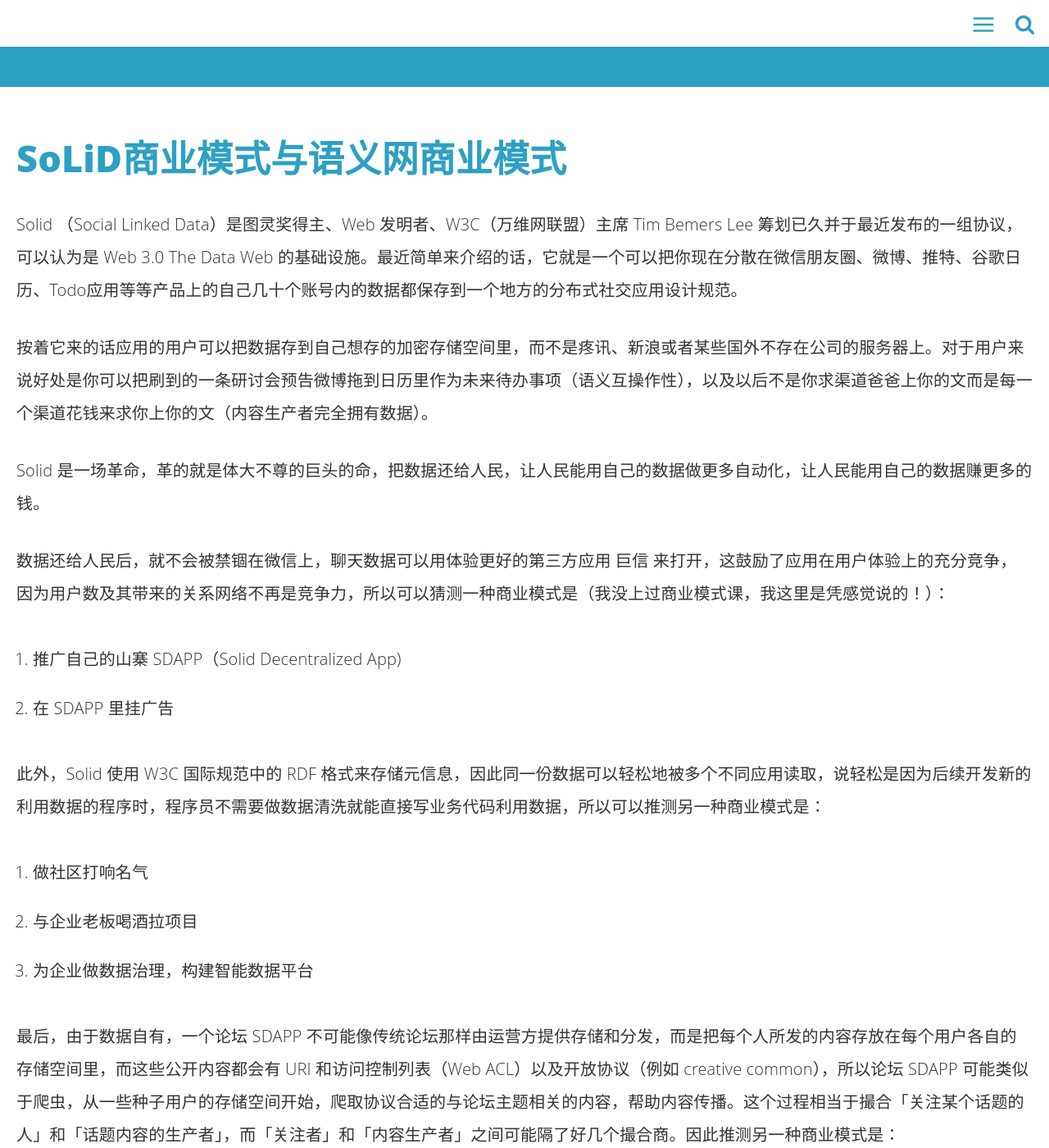
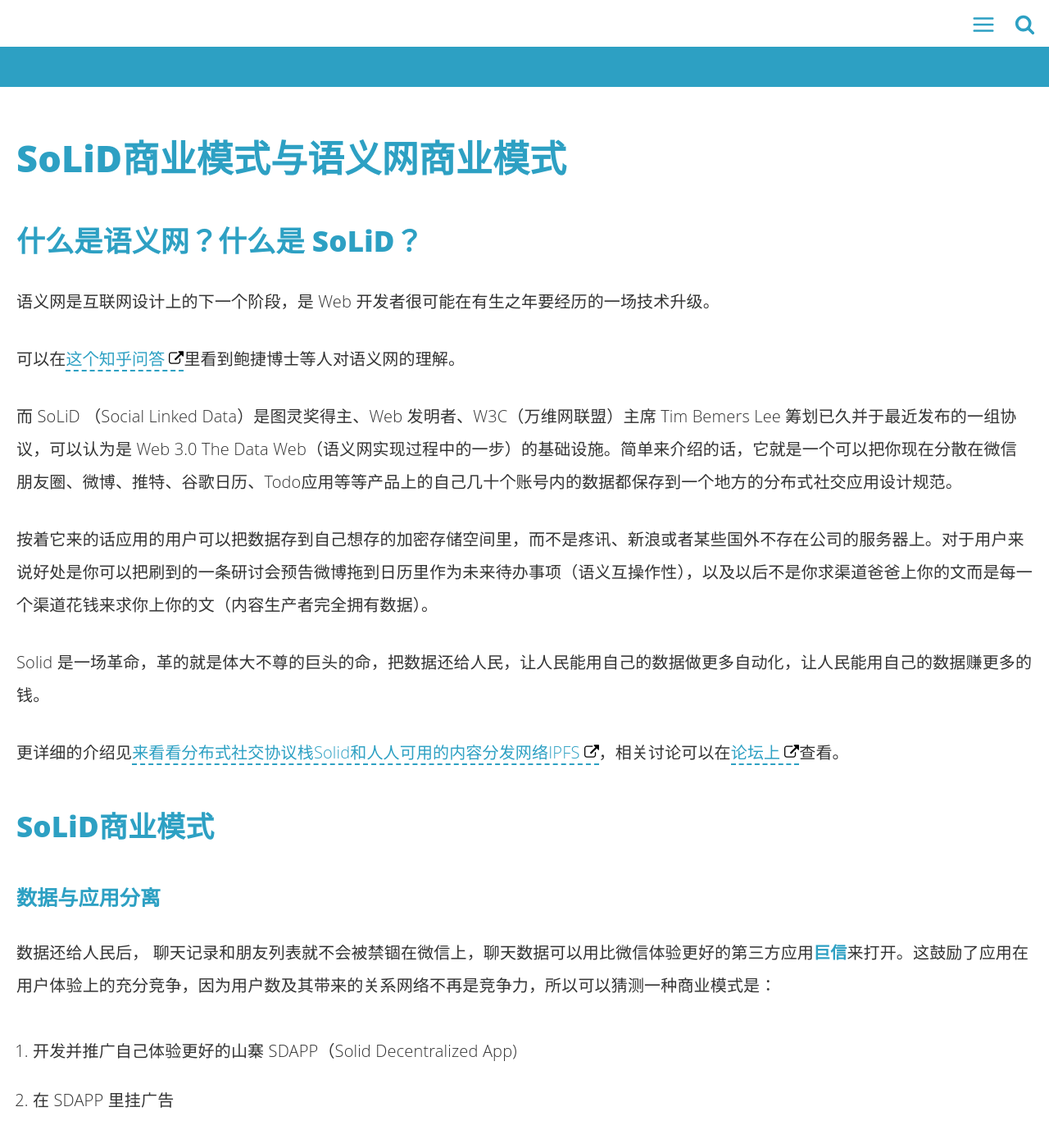
Before and after one commit to linonetwo/linonetwo.github.io, a Jekyll site: the page built from _posts/2018-12-02-SoLiD商业模式与语义网商业模式.md, in a window 1280 px wide and 1400 px high, scrolled down 451 px. Shown: the whole window at 82% size. Built offline with Jekyll 4.4.1, drawn with Linux system fonts in a browser that asks for light colours; comment, search, counter and statistics services are not loaded; some of the changed text lies outside the part shown.

Commit message:
Update 2018-12-02-SoLiD商业模式与语义网商业模式.md

```diff
--- a/_posts/2018-12-02-SoLiD商业模式与语义网商业模式.md
+++ b/_posts/2018-12-02-SoLiD商业模式与语义网商业模式.md
@@ -1,7 +1,7 @@
 ---
 layout: post
 title: "SoLiD商业模式与语义网商业模式"
-date: 2017-05-26 16:37:19 +0800
+date: 2018-12-02 16:37:19 +0800
 image: 'blog-author.jpg'
 description: '简述社交互联数据和数据自有带来的商业机会和局限'
 main-class: 'frontend'
@@ -16,16 +16,30 @@
 ---
 # SoLiD商业模式与语义网商业模式
 
-Solid （Social Linked Data）是图灵奖得主、Web 发明者、W3C（万维网联盟）主席 Tim Bemers Lee 筹划已久并于最近发布的一组协议，可以认为是 Web 3.0 The Data Web 的基础设施。最近简单来介绍的话，它就是一个可以把你现在分散在微信朋友圈、微博、推特、谷歌日历、Todo应用等等产品上的自己几十个账号内的数据都保存到一个地方的分布式社交应用设计规范。
+## 什么是语义网？什么是 SoLiD？
+
+语义网是互联网设计上的下一个阶段，是 Web 开发者很可能在有生之年要经历的一场技术升级。
+
+可以在[这个知乎问答](https://www.zhihu.com/question/19550885)里看到鲍捷博士等人对语义网的理解。
+
+而 SoLiD （Social Linked Data）是图灵奖得主、Web 发明者、W3C（万维网联盟）主席 Tim Bemers Lee 筹划已久并于最近发布的一组协议，可以认为是 Web 3.0 The Data Web（语义网实现过程中的一步）的基础设施。简单来介绍的话，它就是一个可以把你现在分散在微信朋友圈、微博、推特、谷歌日历、Todo应用等等产品上的自己几十个账号内的数据都保存到一个地方的分布式社交应用设计规范。
 
 按着它来的话应用的用户可以把数据存到自己想存的加密存储空间里，而不是疼讯、新浪或者某些国外不存在公司的服务器上。对于用户来说好处是你可以把刷到的一条研讨会预告微博拖到日历里作为未来待办事项（语义互操作性），以及以后不是你求渠道爸爸上你的文而是每一个渠道花钱来求你上你的文（内容生产者完全拥有数据）。
 
 Solid 是一场革命，革的就是体大不尊的巨头的命，把数据还给人民，让人民能用自己的数据做更多自动化，让人民能用自己的数据赚更多的钱。
 
-数据还给人民后，就不会被禁锢在微信上，聊天数据可以用体验更好的第三方应用 巨信 来打开，这鼓励了应用在用户体验上的充分竞争，因为用户数及其带来的关系网络不再是竞争力，所以可以猜测一种商业模式是（我没上过商业模式课，我这里是凭感觉说的！）：
+更详细的介绍见[来看看分布式社交协议栈Solid和人人可用的内容分发网络IPFS](https://onetwo.ren/%E7%9C%8B%E7%9C%8B%E5%88%86%E5%B8%83%E5%BC%8F%E7%A4%BE%E4%BA%A4%E5%8D%8F%E8%AE%AESolid/)，相关讨论可以在[论坛上](https://forum.learnsolid.cn/category/2/%E7%BB%BC%E5%90%88%E8%AE%A8%E8%AE%BA)查看。
 
-1. 推广自己的山寨 SDAPP（Solid Decentralized App)
+## SoLiD商业模式
+
+### 数据与应用分离
+
+数据还给人民后， 聊天记录和朋友列表就不会被禁锢在微信上，聊天数据可以用比微信体验更好的第三方应用**巨信**来打开。这鼓励了应用在用户体验上的充分竞争，因为用户数及其带来的关系网络不再是竞争力，所以可以猜测一种商业模式是：
+
+1. 开发并推广自己体验更好的山寨 SDAPP（Solid Decentralized App)
 2. 在 SDAPP 里挂广告
+
+### 互操作性
 
 此外，Solid 使用 W3C 国际规范中的 RDF 格式来存储元信息，因此同一份数据可以轻松地被多个不同应用读取，说轻松是因为后续开发新的利用数据的程序时，程序员不需要做数据清洗就能直接写业务代码利用数据，所以可以推测另一种商业模式是：
 
@@ -33,10 +47,37 @@
 2. 与企业老板喝酒拉项目
 3. 为企业做数据治理，构建智能数据平台
 
-最后，由于数据自有，一个论坛 SDAPP 不可能像传统论坛那样由运营方提供存储和分发，而是把每个人所发的内容存放在每个用户各自的存储空间里，而这些公开内容都会有 URI 和访问控制列表（Web ACL）以及开放协议（例如 creative common），所以论坛 SDAPP 可能类似于爬虫，从一些种子用户的存储空间开始，爬取协议合适的与论坛主题相关的内容，帮助内容传播。这个过程相当于撮合「关注某个话题的人」和「话题内容的生产者」，而「关注者」和「内容生产者」之间可能隔了好几个撮合商。因此推测另一种商业模式是：
+### （逻辑上的）去中心化存储
+
+由于数据自有，一个论坛 SDAPP 不可能像传统论坛那样由运营方提供存储和分发，而是把每个人所发的内容存放在每个用户各自的存储空间里，而这些公开内容都会有 URI 和访问控制列表（Web ACL）以及开放协议（例如 creative common），所以论坛 SDAPP 可能类似于爬虫，从一些种子用户的存储空间开始，爬取协议合适的与论坛主题相关的内容，帮助内容传播。这个过程相当于撮合「关注某个话题的人」和「话题内容的生产者」，而「关注者」和「内容生产者」之间可能隔了好几个撮合商。因此推测另一种商业模式是：
 
 1. 了解社区，收集种子用户列表
 2. 构建类似好东西传送门（ http://awesomeport.cn/ ）这样的爬虫
 3. 偶尔打打广告
 
+### （物理上的）中心化存储
+
+就需要broker把ACL再对搜索者开放，这时候一个周期性的扫描器就会发现ACL链条上的这个变化，然后勒令broker向数据开放者付费
+这时候ACL是对broker开放的，但不是对搜索者开放的，然后每当有搜索者想要查看实际的搜索结果的时候
+这时候ACL是对broker开放的，但不是对搜索者开放的，然后每当有搜索者想要查看实际的搜索结果的时候
+就是solid上搜索是得靠中间商的嘛，那么中间商就得向用户购买他们的ACL开放权，这样它们才能有更多搜索结果
+
+### 互联网访问控制
+
+用ACL文件来让broker为开放数据者付钱、从社交聊天记录中构建profile，客服人类的惰性、分布式打分、用OAuth连接现有的网站等等想法
+我觉得solid有一个优势，就是聊天记录可能也能成为个人档案的一部分，比如我可能懒得把我今天跟俩外国产品经理聊这件事记在日历上，但是我会在社交应用上跟你说，这要是能提取了，就能逐渐构建出我的日历之类的个人档案
+比如你想让自己的数据只在LinkedIn这种专家发现系统上被搜到，那么搜索方要为搜到你后查看你的profile而付费
+我好像搞清楚了solid怎么通过ACL机制来让中间商盈利了
+感觉重点就在于ACL可以实现broker能搜到你，但是搜索者不能直接查看你的信息
+就是broker那边不需要存储数据的副本，而是设置一个ACL，然后数据开放者的ACL会检查broker的ACL
+真正做到了被爬取的数据在访问时付费
+
+## 涌现
+
+当互联网在上个世纪刚刚出现时，没人能第一时间想到计算广告学和 SaaS。区块链刚刚出现时，也没人第一时间想到用分布式的时空证明（PoST）来构建廉价的 CDN。
+
 当数据自有了、数据互操作性增强了、应用不需要冷启动了之后，用户的隐私概念、应用的商业模式、社群的组织方式还会发生哪些变化呢？
+
+我们还处在互联网初级阶段（Web 2.0），SoLiD 也才刚刚开始借助商业的力量推动，在这个全球性的社交语义网络构建的过程中还会演生出哪些商业机会？谁也没法第一时间想尽。
+
+这片新的沃土还待你我来开垦。
```
